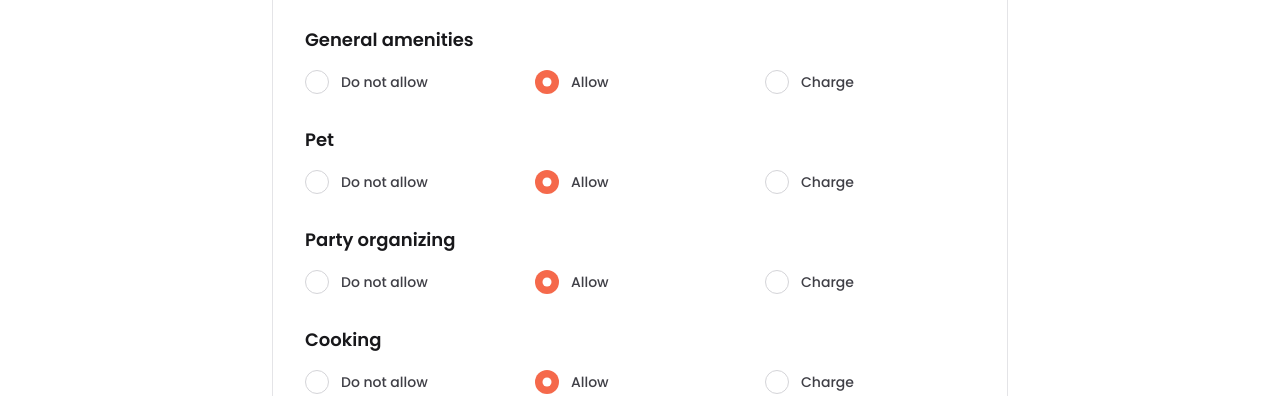
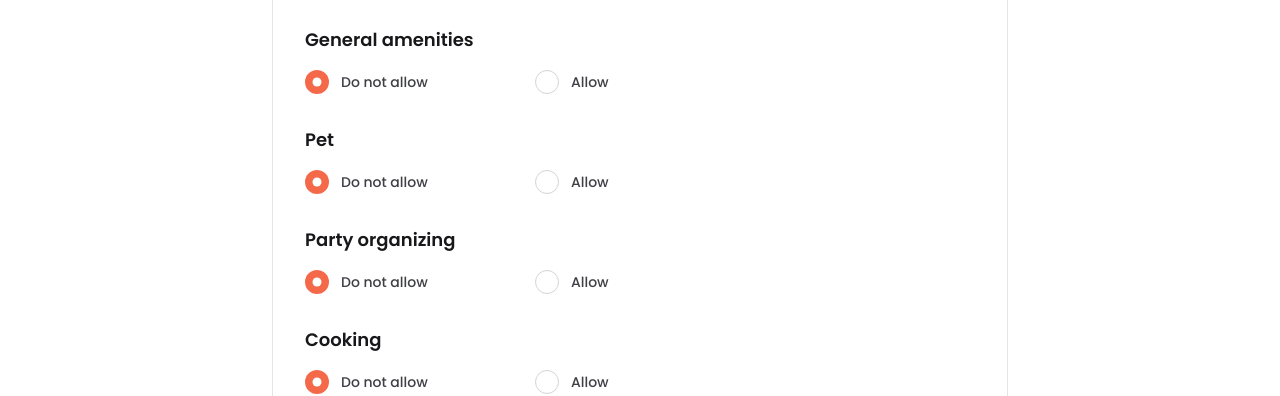
Before and after one commit to DRob08/nomadroof-front-end-app, a React (Create React App) app: page /add-listing-5 in a window 1280 px wide. Shown: the part 404-800 px from the top of the page. Built offline with nearby package versions, Linux system fonts and the light colour scheme; no server answers; what react-hooks-global-state would draw is missing.

Commit message:
lates before render

```diff
--- a/src/containers/PageAddListing1/PageAddListing5.tsx
+++ b/src/containers/PageAddListing1/PageAddListing5.tsx
@@ -2,24 +2,32 @@ import React, { FC } from "react";
 import ButtonPrimary from "shared/Button/ButtonPrimary";
 import Input from "shared/Input/Input";
 import CommonLayout from "./CommonLayout";
+import { usePropertyContextProvider } from "../../contexts/PropertyContext";
 
 export interface PageAddListing5Props {}
 
 const PageAddListing5: FC<PageAddListing5Props> = () => {
+  const { propertyState, setBooleanProperty } = usePropertyContextProvider();
+
   const renderRadio = (
     name: string,
     id: string,
     label: string,
-    defaultChecked?: boolean
+    checked: boolean
   ) => {
+    const handleChange = () => {
+      setBooleanProperty(name, !propertyState[name]);
+    };
+
     return (
       <div className="flex items-center">
         <input
-          defaultChecked={defaultChecked}
+          checked={checked}
           id={id + name}
           name={name}
           type="radio"
           className="focus:ring-primary-500 h-6 w-6 text-primary-500 border-neutral-300 !checked:bg-primary-500 bg-transparent"
+          onChange={handleChange}
         />
         <label
           htmlFor={id + name}
@@ -66,9 +74,9 @@ const PageAddListing5: FC<PageAddListing5Props> = () => {
               General amenities
             </label>
             <div className="mt-4 grid grid-cols-1 sm:grid-cols-2 lg:grid-cols-3 gap-5">
-              {renderRadio("Smoking", "Do", "Do not allow")}
-              {renderRadio("Smoking", "Allow", "Allow", true)}
-              {renderRadio("Smoking", "Charge", "Charge")}
+              {renderRadio("allow_smoking", "Do", "Do not allow", !propertyState.allow_smoking)}
+              {renderRadio("allow_smoking", "Allow", "Allow", propertyState.allow_smoking)}
+              {/* {renderRadio("allow_smoking", "Charge", "Charge", false)} */}
             </div>
           </div>
 
@@ -78,9 +86,9 @@ const PageAddListing5: FC<PageAddListing5Props> = () => {
               Pet
             </label>
             <div className="mt-4 grid grid-cols-1 sm:grid-cols-2 lg:grid-cols-3 gap-5">
-              {renderRadio("Pet", "Do", "Do not allow")}
-              {renderRadio("Pet", "Allow", "Allow", true)}
-              {renderRadio("Pet", "Charge", "Charge")}
+              {renderRadio("allow_pet", "Do", "Do not allow", !propertyState.allow_pet)}
+              {renderRadio("allow_pet", "Allow", "Allow", propertyState.allow_pet)}
+              {/* {renderRadio("allow_pet", "Charge", "Charge", false)} */}
             </div>
           </div>
 
@@ -90,9 +98,9 @@ const PageAddListing5: FC<PageAddListing5Props> = () => {
               Party organizing
             </label>
             <div className="mt-4 grid grid-cols-1 sm:grid-cols-2 lg:grid-cols-3 gap-5">
-              {renderRadio("Partyorganizing", "Do", "Do not allow")}
-              {renderRadio("Partyorganizing", "Allow", "Allow", true)}
-              {renderRadio("Partyorganizing", "Charge", "Charge")}
+              {renderRadio("allow_party_organizing", "Do", "Do not allow", !propertyState.allow_party_organizing)}
+              {renderRadio("allow_party_organizing", "Allow", "Allow", propertyState.allow_party_organizing)}
+              {/* {renderRadio("allow_party_organizing", "Charge", "Charge", false)} */}
             </div>
           </div>
 
@@ -102,9 +110,9 @@ const PageAddListing5: FC<PageAddListing5Props> = () => {
               Cooking
             </label>
             <div className="mt-4 grid grid-cols-1 sm:grid-cols-2 lg:grid-cols-3 gap-5">
-              {renderRadio("Cooking", "Do", "Do not allow")}
-              {renderRadio("Cooking", "Allow", "Allow", true)}
-              {renderRadio("Cooking", "Charge", "Charge")}
+              {renderRadio("allow_cooking", "Do", "Do not allow", !propertyState.allow_cooking)}
+              {renderRadio("allow_cooking", "Allow", "Allow", propertyState.allow_cooking)}
+              {/* {renderRadio("allow_cooking", "Charge", "Charge", false)} */}
             </div>
           </div>
 
--- a/src/contexts/PropertyContext.tsx
+++ b/src/contexts/PropertyContext.tsx
@@ -38,6 +38,7 @@ interface PropertyState {
   allow_pet: boolean;
   allow_party_organizing: boolean;
   allow_cooking: boolean;
+  [key: string]: any; // Index signature allowing dynamic access by string keys
 }
 
 interface PropertyAction {
@@ -92,6 +93,7 @@ const initialState: PropertyState = {
   allow_pet: false,
   allow_party_organizing: false,
   allow_cooking: false,
+
 };
 
 const actionTypes = {
```
Also changed, not shown: 2 other files (tests, documents, lock files or other folders).
